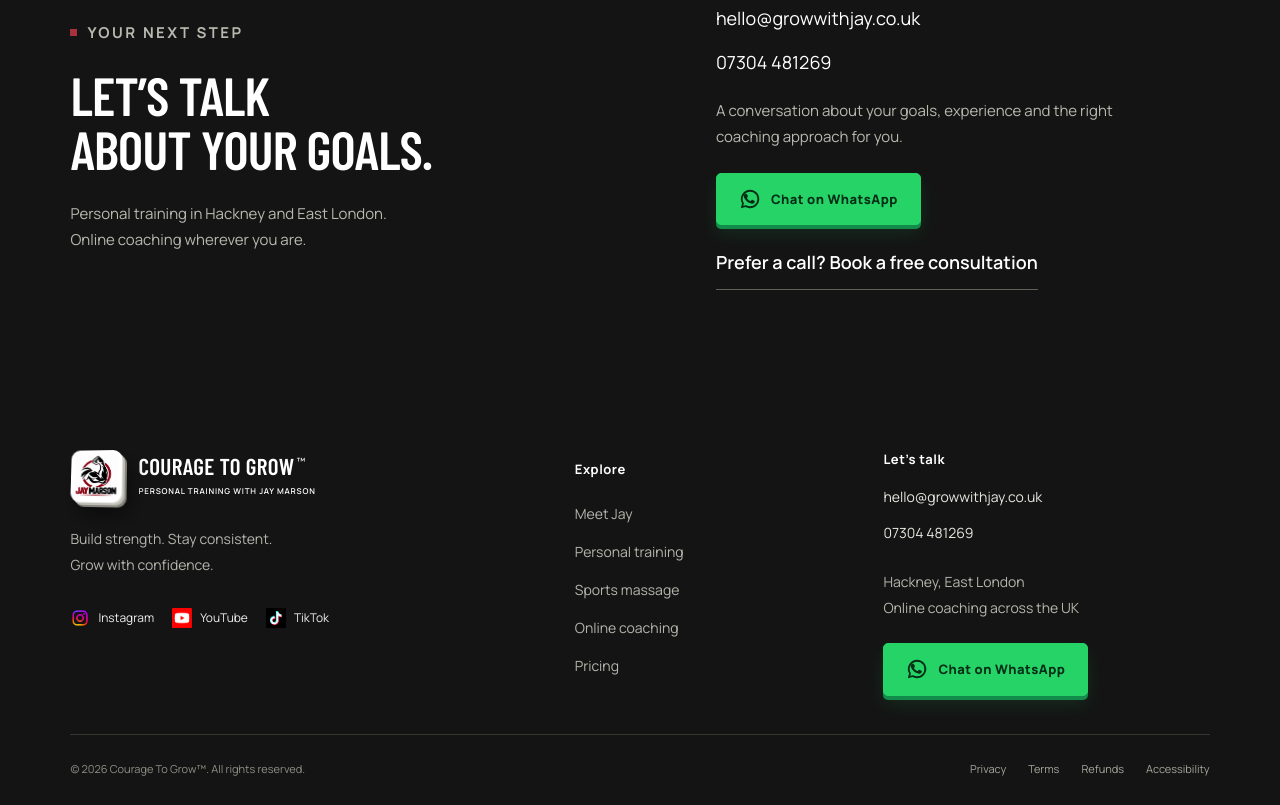
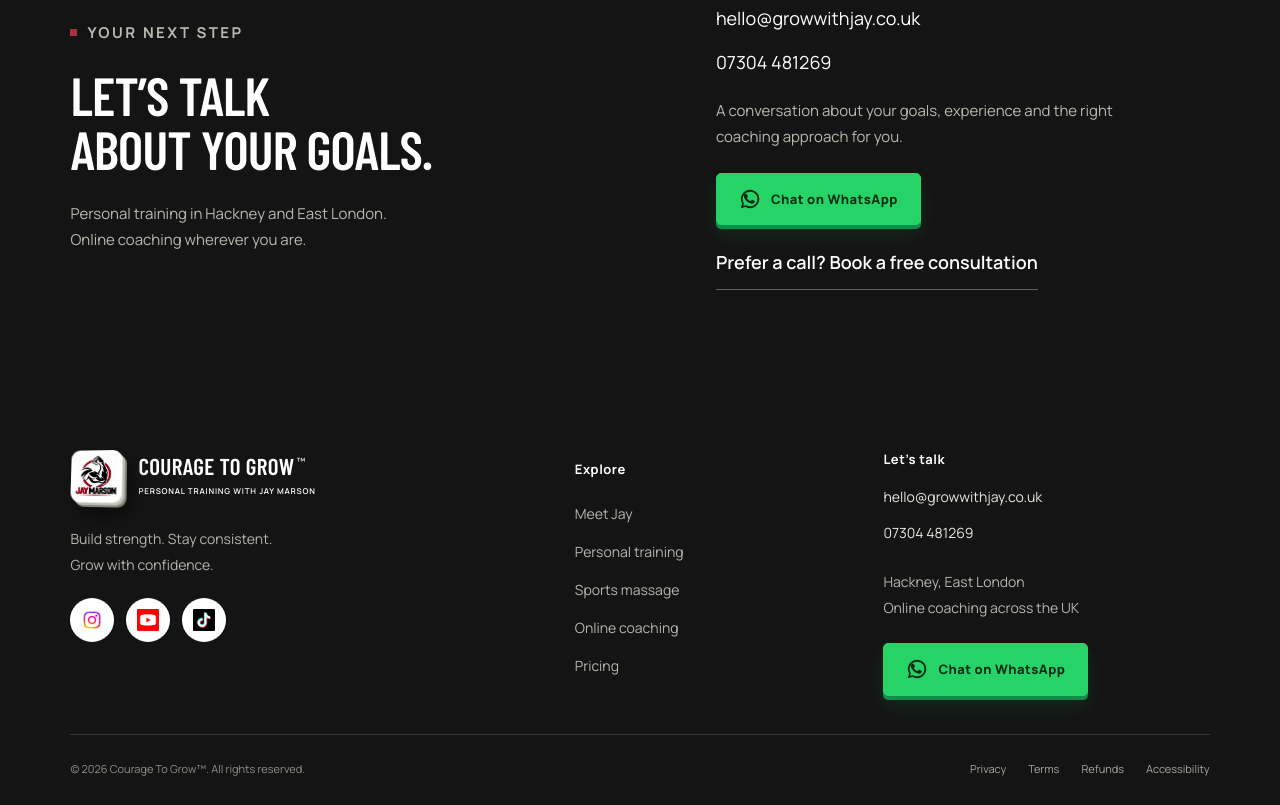
Before and after one commit to dean1234533/Growwithjay, a plain HTML site: page index.html in a window 1280 px wide. Shown: the part 5672-6477 px from the top of the page. Drawn offline with nearby package versions, Linux system fonts and the light colour scheme; a web font is replaced by a local one.

Commit message:
Footer: place social icons as circular icon buttons

```diff
--- a/index.html
+++ b/index.html
@@ -515,30 +515,9 @@
             Build strength. Stay consistent.<br />Grow with confidence.
           </p>
           <div class="social" aria-label="Social media">
-            <a href="https://www.instagram.com/pt_mrj"
-              ><img
-                src="assets/growwithjay/instagram.png"
-                alt=""
-                width="20"
-                height="20"
-              />Instagram</a
-            >
-            <a href="https://www.youtube.com/@JayMarson-CTG/shorts"
-              ><img
-                src="assets/growwithjay/youtube.png"
-                alt=""
-                width="20"
-                height="20"
-              />YouTube</a
-            >
-            <a href="https://www.tiktok.com/@fitby_jay"
-              ><img
-                src="assets/growwithjay/tiktok.png"
-                alt=""
-                width="20"
-                height="20"
-              />TikTok</a
-            >
+            <a href="https://www.instagram.com/pt_mrj" aria-label="Instagram" title="Instagram" target="_blank" rel="noopener"><img src="assets/growwithjay/instagram.png" alt="" width="22" height="22" /><span class="sr-only">Instagram</span></a>
+            <a href="https://www.youtube.com/@JayMarson-CTG/shorts" aria-label="YouTube" title="YouTube" target="_blank" rel="noopener"><img src="assets/growwithjay/youtube.png" alt="" width="22" height="22" /><span class="sr-only">YouTube</span></a>
+            <a href="https://www.tiktok.com/@fitby_jay" aria-label="TikTok" title="TikTok" target="_blank" rel="noopener"><img src="assets/growwithjay/tiktok.png" alt="" width="22" height="22" /><span class="sr-only">TikTok</span></a>
           </div>
         </div>
         <nav class="footer-explore" aria-label="Footer navigation">
--- a/styles.css
+++ b/styles.css
@@ -2289,3 +2289,11 @@ html {
 .footer-contact .whatsapp-link {
   margin-top: 8px;
 }
+
+/* Footer social icons: evenly sized circular buttons */
+.sr-only{position:absolute;width:1px;height:1px;overflow:hidden;clip:rect(0 0 0 0);white-space:nowrap}
+.site-footer .social{display:flex;flex-wrap:wrap;align-items:center;justify-content:flex-start;gap:12px;margin:0}
+.site-footer .social a{display:inline-grid;place-items:center;width:44px;height:44px;min-height:0;padding:0;border-radius:50%;background:#fff;border:1px solid rgba(255,255,255,.25);transition:transform .2s,box-shadow .2s}
+.site-footer .social a:hover{transform:translateY(-2px);box-shadow:0 6px 14px rgba(0,0,0,.35)}
+.site-footer .social img{width:22px;height:22px;object-fit:contain;display:block}
+@media(max-width:680px){.site-footer .social{justify-content:flex-start}}
```
Also changed, not shown: sports-massage.html (+3 -24 lines).
